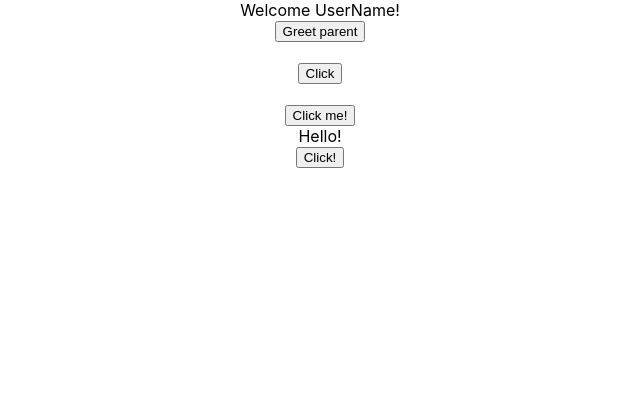
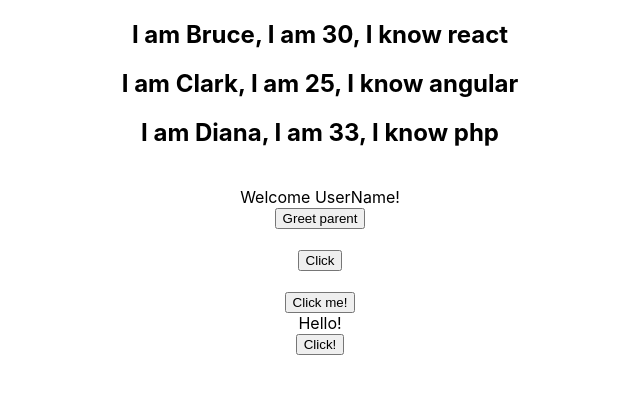
Before and after one commit to se-sketch/react-hello-world, a React (Create React App) app: page / in a window 1280 px wide. Shown: the top 394 px of the page, without its empty margins (320-960 px from the left). Built offline with nearby package versions, Linux system fonts and the light colour scheme.

Commit message:
list rendering

```diff
--- a/src/App.js
+++ b/src/App.js
@@ -11,10 +11,15 @@ import ClassClick from './components/ClassClick';
 import EventBind from './components/EventBind';
 import ParentComponent from './components/ParentComponent';
 import UserGreeting from './components/UserGreeting';
+import NameList from './components/NameList';
 
 function App() {
   return (
     <div className="App">
+
+      <NameList />
+
+      <br/>
 
       <UserGreeting />
 
--- /dev/null
+++ b/src/components/NameList.js
@@ -0,0 +1,17 @@
+import React from 'react'
+import Person from './Person'
+
+function NameList() {
+
+    const persons = [
+        {id: 1, name: 'Bruce', age: 30, skill: 'react'},
+        {id: 2, name: 'Clark', age: 25, skill: 'angular'},
+        {id: 3, name: 'Diana', age: 33, skill: 'php'}
+    ]
+
+    const personList = persons.map(person => <Person person={person} />)
+
+    return <div>{personList}</div>
+}
+
+export default NameList
--- /dev/null
+++ b/src/components/Person.js
@@ -0,0 +1,13 @@
+import React from 'react'
+
+function Person({person}) {
+  return (
+    <div>
+        <h2>
+            I am {person.name}, I am {person.age}, I know {person.skill}
+        </h2>
+    </div>
+  )
+}
+
+export default Person
```
Also changed, not shown: src/components/UserGreeting (copy).js (+36 -1 lines).
